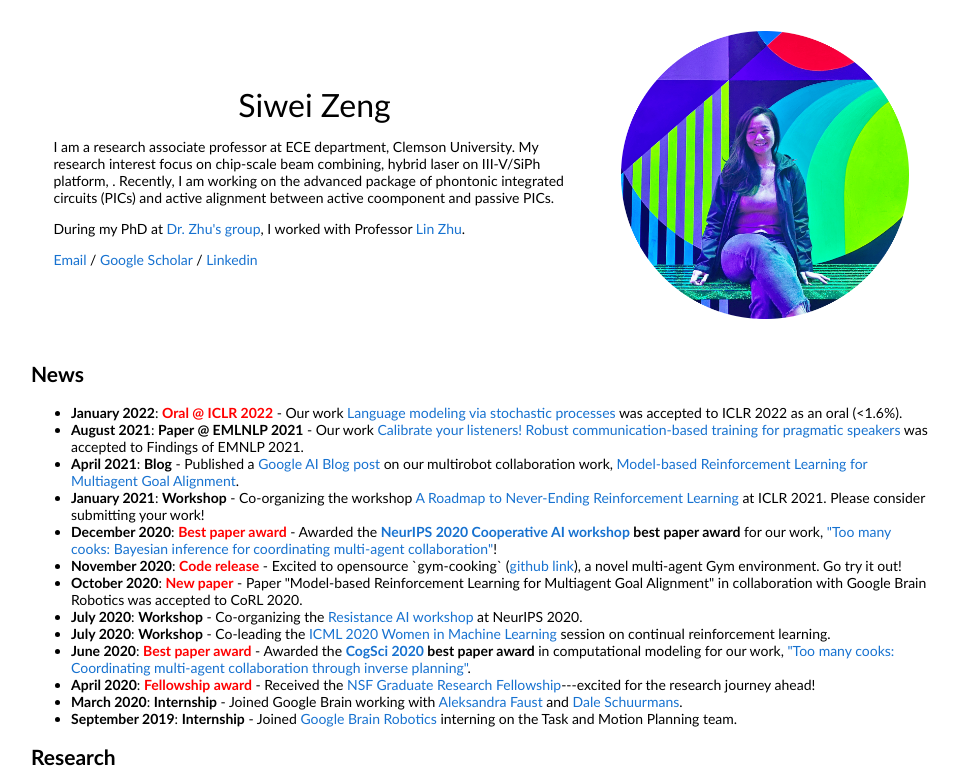
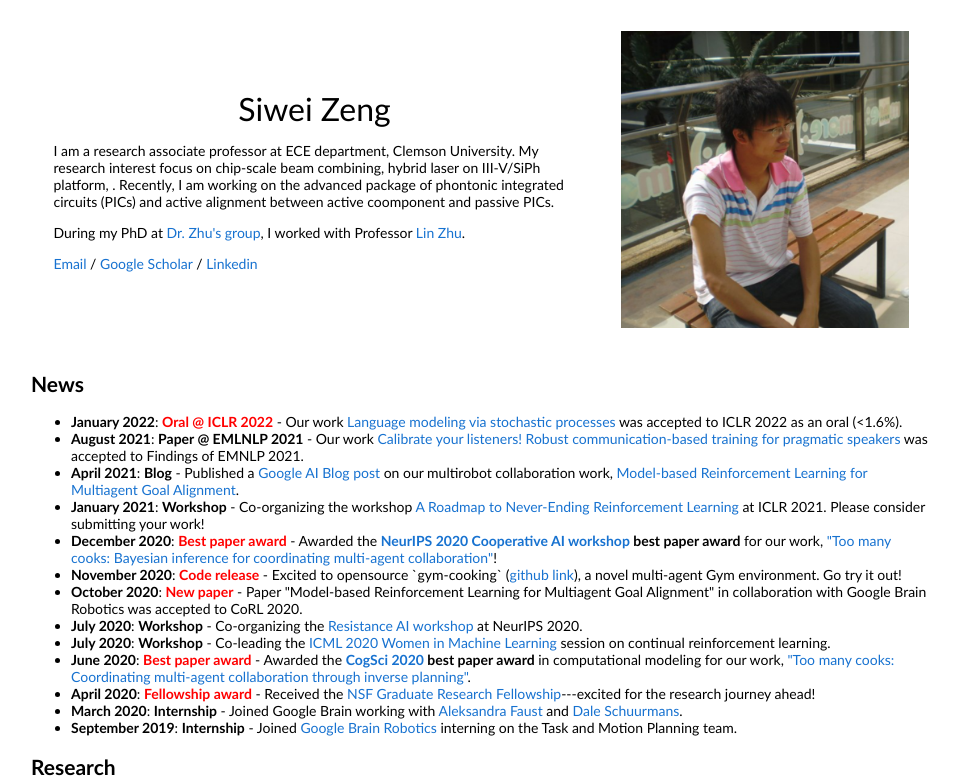
Before and after one commit to zswhero/zswhero, a plain HTML site: page index.html in a window 1280 px wide. Shown: the top 784 px of the page, without its empty margins (159-1118 px from the left). Drawn offline with Linux system fonts and the light colour scheme.

Commit message:
Update index.html

```diff
--- a/index.html
+++ b/index.html
@@ -32,7 +32,7 @@
               </p>
             </td>
             <td style="padding:2.5%;width:40%;max-width:40%">
-              <a href="images/rose.png"><img style="width:100%;max-width:100%" alt="profile photo" src="images/rose.png" class="hoverZoomLink"></a>
+              <a href="images/szeng.png"><img style="width:100%;max-width:100%" alt="profile photo" src="images/szeng.png" class="hoverZoomLink"></a>
             </td>
           </tr>
         </tbody></table>
```
